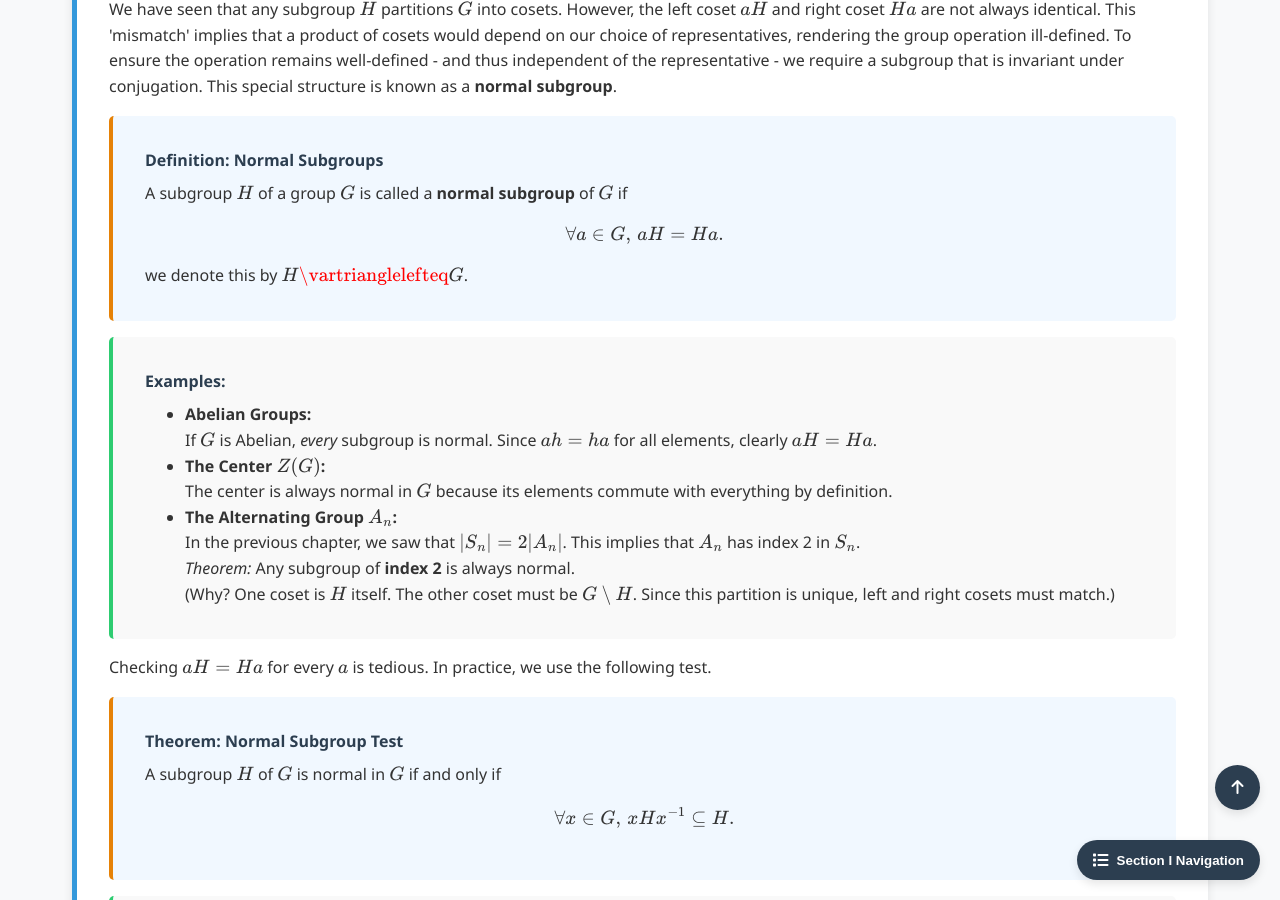
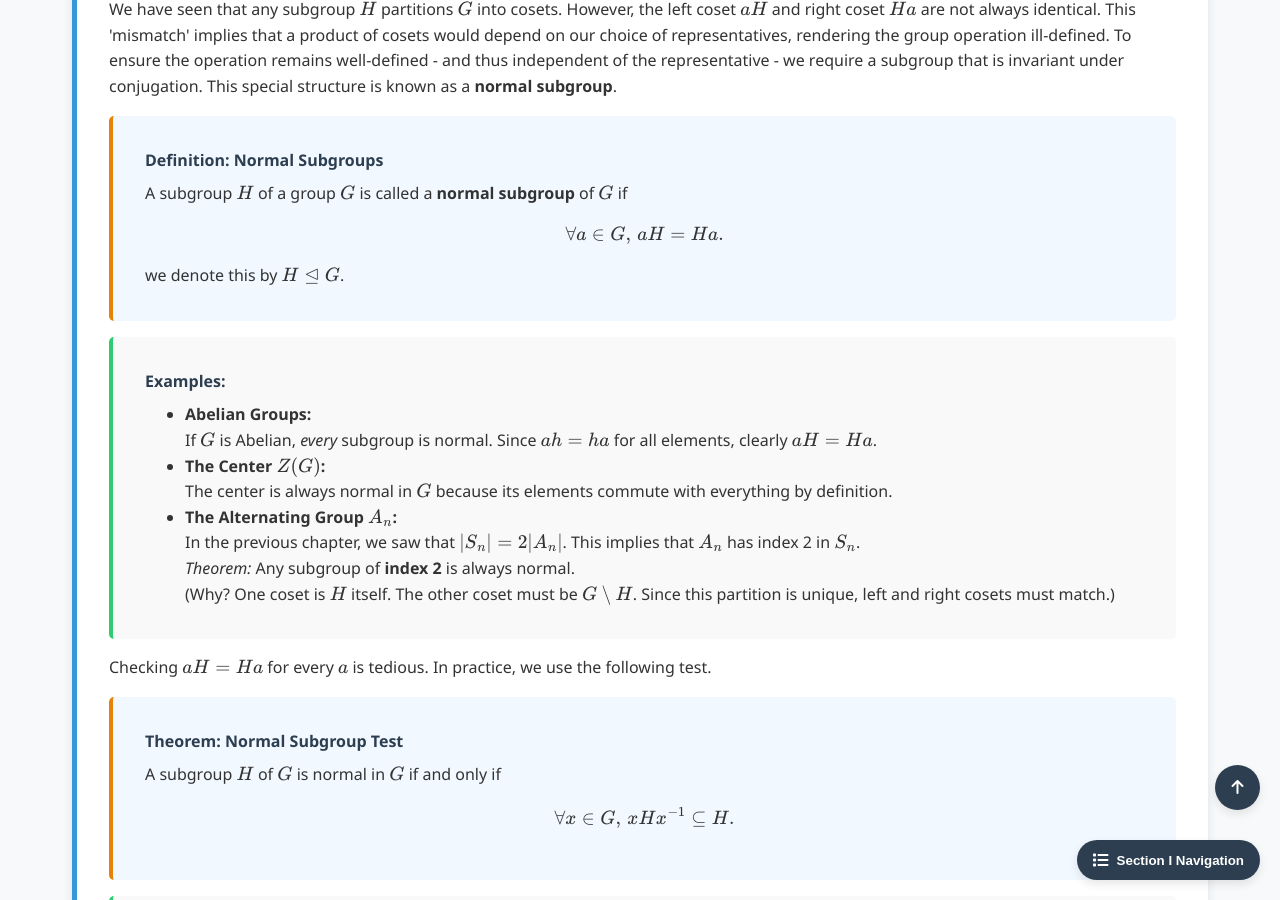
Before and after one commit to Yusukey01/yusukey01.github.io, a Jekyll site: the page built from Mathematics/Linear_algebra/group_isomorphism.html, in a window 1280 px wide and 900 px high, scrolled down 5595 px. Built offline with Jekyll 4.4.1, drawn with Linux system fonts in a browser that asks for light colours; some of the changed text lies outside the part shown.

```diff
--- a/Mathematics/Linear_algebra/group_isomorphism.html
+++ b/Mathematics/Linear_algebra/group_isomorphism.html
@@ -377,7 +377,7 @@ uses_python: false
                     \[
                     \forall a \in G, \, aH = Ha.
                     \]
-                    we denote this by \(H \vartrianglelefteq G\).
+                    we denote this by \(H \trianglelefteq G\).
                 </div>
 
                 <div class="proof">
@@ -467,7 +467,7 @@ uses_python: false
                     <br>
                     From the assumption: \(aH = a'H \text{ and } bH = b'H \), we have
                     \(a' = ah_1\) and \(b' = bh_2\) for some \(h_1, h_2 \in H\).
-                    Here, by Property 2 of Properties of Cosets and \(H \vartriangleleft G\), we have:
+                    Here, by Property 2 of Properties of Cosets and \(H \trianglelefteq G\), we have:
                     \[
                     \begin{align*}
                     a'b'H &= (ah_1)(bh_2) H \\\\
```
